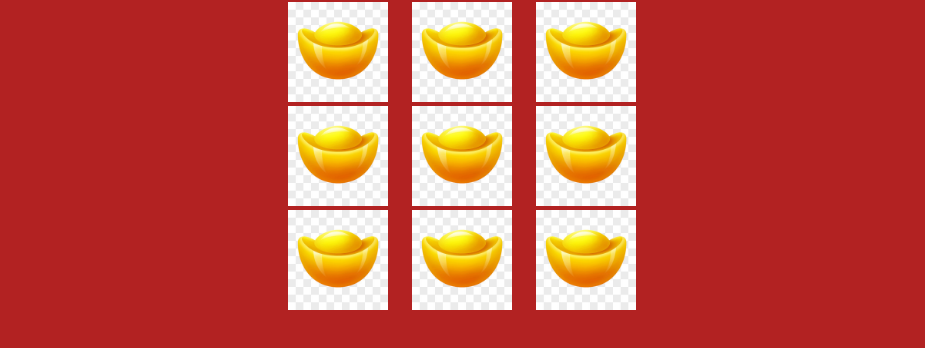
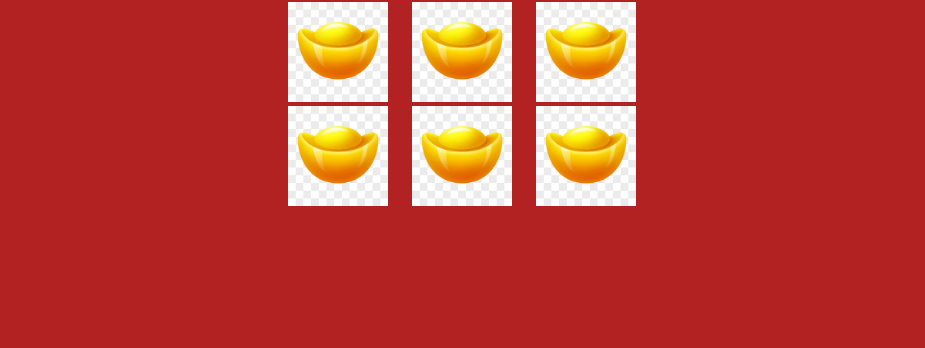
Before and after one commit to renren98/renren98.github.io, a plain HTML site: page index.html in a window 1280 px wide. Shown: the part 174-522 px from the top of the page, without its empty margins (178-1103 px from the left). Drawn offline with Linux system fonts and the light colour scheme.

Commit message:
Update index.html

```diff
--- a/index.html
+++ b/index.html
@@ -20,11 +20,6 @@
             <button id="button2" class="buttonWithImage"></button>
             <button id="button3" class="buttonWithImage"></button>
         </div>
-        <div class="buttons">
-            <button id="button1" class="buttonWithImage"></button>
-            <button id="button2" class="buttonWithImage"></button>
-            <button id="button3" class="buttonWithImage"></button>
-        </div>
         <p id="result"></p>
     </div>
     <script src="js/script.js"></script>
```
